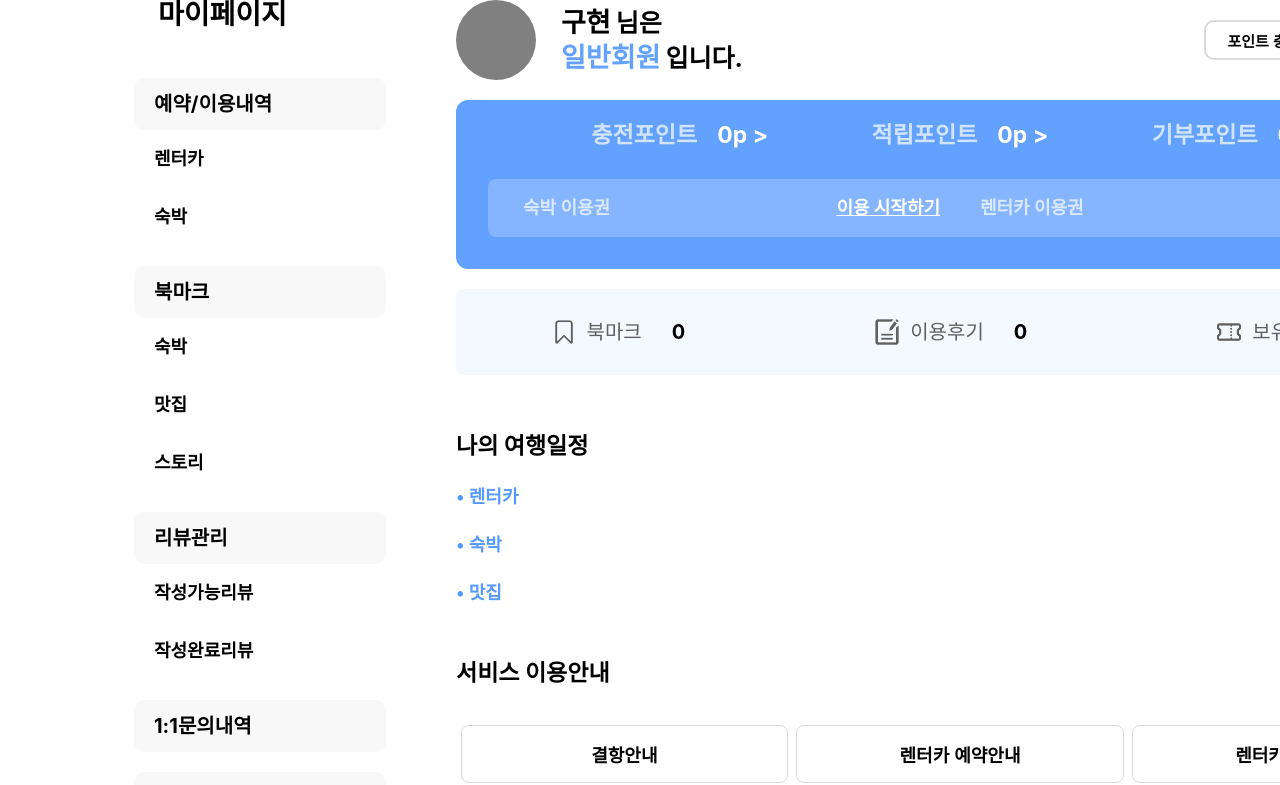
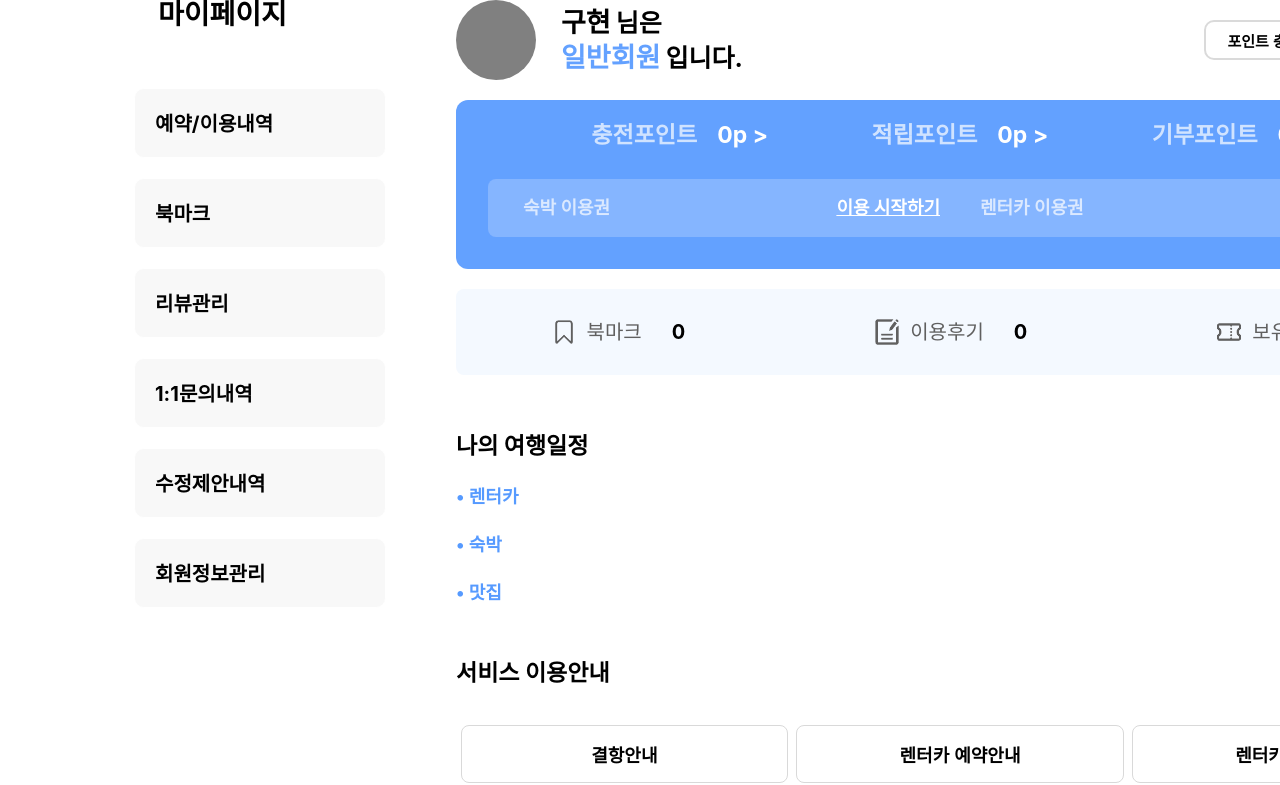
Before and after one commit to wecode-bootcamp-korea/justcode-6-2nd-team5-front, a React (Create React App) app: page /mypage in a window 1280 px wide. Shown: the top 785 px of the page. Built offline with nearby package versions, Linux system fonts and the light colour scheme.

Commit message:
[Design] 마이페이지 Snb 동적 UI 완성

```diff
--- a/src/pages/Mypage/Snb/Snb.js
+++ b/src/pages/Mypage/Snb/Snb.js
@@ -1,27 +1,42 @@
+import { useState } from "react";
+import { useNavigate } from "react-router-dom";
 import "./Snb.scss";
 
 function Snb() {
+  // 메뉴 동적으로 열리는 것을 위한 state value
+  const [isSnbOpen0, setIsSnbOpen0] = useState(false);
+  const [isSnbOpen1, setIsSnbOpen1] = useState(false);
+  const [isSnbOpen2, setIsSnbOpen2] = useState(false);
+  const [isSnbOpen3, setIsSnbOpen3] = useState(false);
+  const [isSnbOpen4, setIsSnbOpen4] = useState(false);
+  const [isSnbOpen5, setIsSnbOpen5] = useState(false);
+
   // 사이드 메뉴 목록
   const snbList = [
     {
       title: "예약/이용내역",
       content: ["렌터카", "숙박"],
+      disabled: isSnbOpen0,
     },
     {
       title: "북마크",
       content: ["숙박", "맛집", "스토리"],
+      disabled: isSnbOpen1,
     },
     {
       title: "리뷰관리",
       content: ["작성가능리뷰", "작성완료리뷰"],
+      disabled: isSnbOpen2,
     },
     {
       title: "1:1문의내역",
       content: [],
+      disabled: isSnbOpen3,
     },
     {
       title: "수정제안내역",
       content: [],
+      disabled: isSnbOpen4,
     },
     {
       title: "회원정보관리",
@@ -33,8 +48,33 @@ function Snb() {
         "마케팅정보 수신동의",
         "회원탈퇴",
       ],
+      disabled: isSnbOpen5,
     },
   ];
+
+  const navigate = useNavigate();
+
+  const openMenu = (targetClassName) => {
+    targetClassName = "active";
+  };
+
+  const snbSlideOn = (e) => {
+    const sndId = e.target.id;
+
+    sndId === "0"
+      ? setIsSnbOpen0((prev) => !prev)
+      : sndId === "1"
+      ? setIsSnbOpen1((prev) => !prev)
+      : sndId === "2"
+      ? setIsSnbOpen2((prev) => !prev)
+      : sndId === "3"
+      ? navigate("/")
+      : sndId === "4"
+      ? navigate("/")
+      : sndId === "5"
+      ? setIsSnbOpen5((prev) => !prev)
+      : e.preventDefalt();
+  };
 
   return (
     <div className="mypage-snb-wrap">
@@ -45,13 +85,16 @@ function Snb() {
             return (
               <li key={index}>
                 {/* 사이드 메뉴 제목 */}
-                <a className="title" href="">
+                <div
+                  className={list.disabled ? "snb-on" : "snb-off"}
+                  id={index}
+                  onClick={snbSlideOn}
+                >
                   {list.title}
-                </a>
                   <ul className="mypage-snb-list-dep2">
                     {list.content.map((content, index) => {
                       return (
-                      <li key={index}>
+                        <li className="slideWrapper" key={index}>
                           {/* 사이드 메뉴 소제목 */}
                           <a className="subtitle" href="">
                             {content}
@@ -60,6 +103,7 @@ function Snb() {
                       );
                     })}
                   </ul>
+                </div>
               </li>
             );
           })}
--- a/src/pages/Mypage/Snb/Snb.scss
+++ b/src/pages/Mypage/Snb/Snb.scss
@@ -16,21 +16,42 @@
 }
 
 .mypage-snb-list {
-  margin-top: 50px;
+  margin-top: 40px;
 
-  .title {
+  .mypage-snb-list-dep1 {
     display: flex;
+    flex-direction: column;
     font-size: var(--font-size-title);
     font-weight: var(--font-weight-title);
+
+    .snb-off {
       background-color: var(--color-white-gray);
+      border: 1px solid #fff;
       border-radius: 10px;
-    padding: 16px 20px;
+      padding: 25px 20px;
       margin-top: 20px;
+      height: 70px;
+      transition: height 0.35s linear;
+      overflow: hidden;
     }
+
+    .snb-on {
+      background-color: #fff;
+      border: 1px solid var(--color-bright-blue);
+      border-radius: 10px;
+      padding: 25px 20px;
+      margin-top: 20px;
+      transition: flex 0.35s linear;
+      overflow: hidden;
+    }
+  }
+
+  .mypage-snb-list-dep2 {
     .subtitle {
       display: flex;
       font-size: var(--font-size-subtitle);
       font-weight: var(--font-weight-subtitle);
-    padding: 20px 20px;
+      margin-top: 50px;
     }
   }
+}
```
Lines whose indentation alone changed are shown as unchanged.
